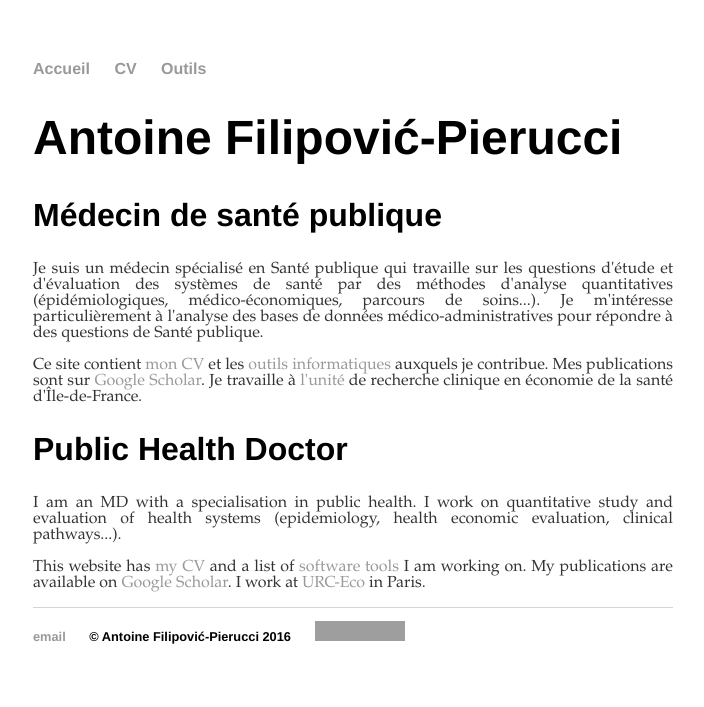
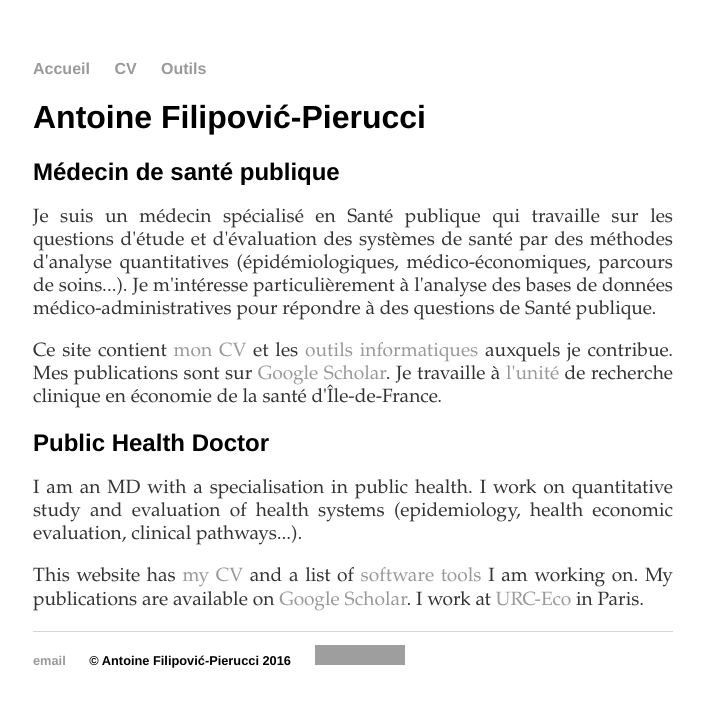
Before and after one commit to pierucci/pierucci.github.io, a Jekyll site: the page built from index.html, in a window 1280 px wide. Shown: the top 707 px of the page, without its empty margins (287-991 px from the left). Built offline with Jekyll 4.4.1, drawn with Linux system fonts in a browser that asks for light colours; grey boxes are pictures that could not be loaded.

Commit message:
trying different font size

```diff
--- a/css/main.css
+++ b/css/main.css
@@ -20,16 +20,16 @@ a:hover {
     text-decoration: underline;
 }
 h1 {
-    font-size: 3em;
+    font-size: 2em;
     font-family:'Helvetica', 'Arial', 'Sans-Serif';
 }
 h2 {
-    font-size: 2em;
+    font-size: 1.5em;
     font-family:'Helvetica', 'Arial', 'Sans-Serif';
 }
 p {
-    font-size: 1em;
-    line-height: 1em;
+    font-size: 1.2em;
+    line-height: 1.2em;
     color: #333;
     text-align:justify;
     font-family:"Palatino Linotype", "Book Antiqua", Palatino, serif;
```
